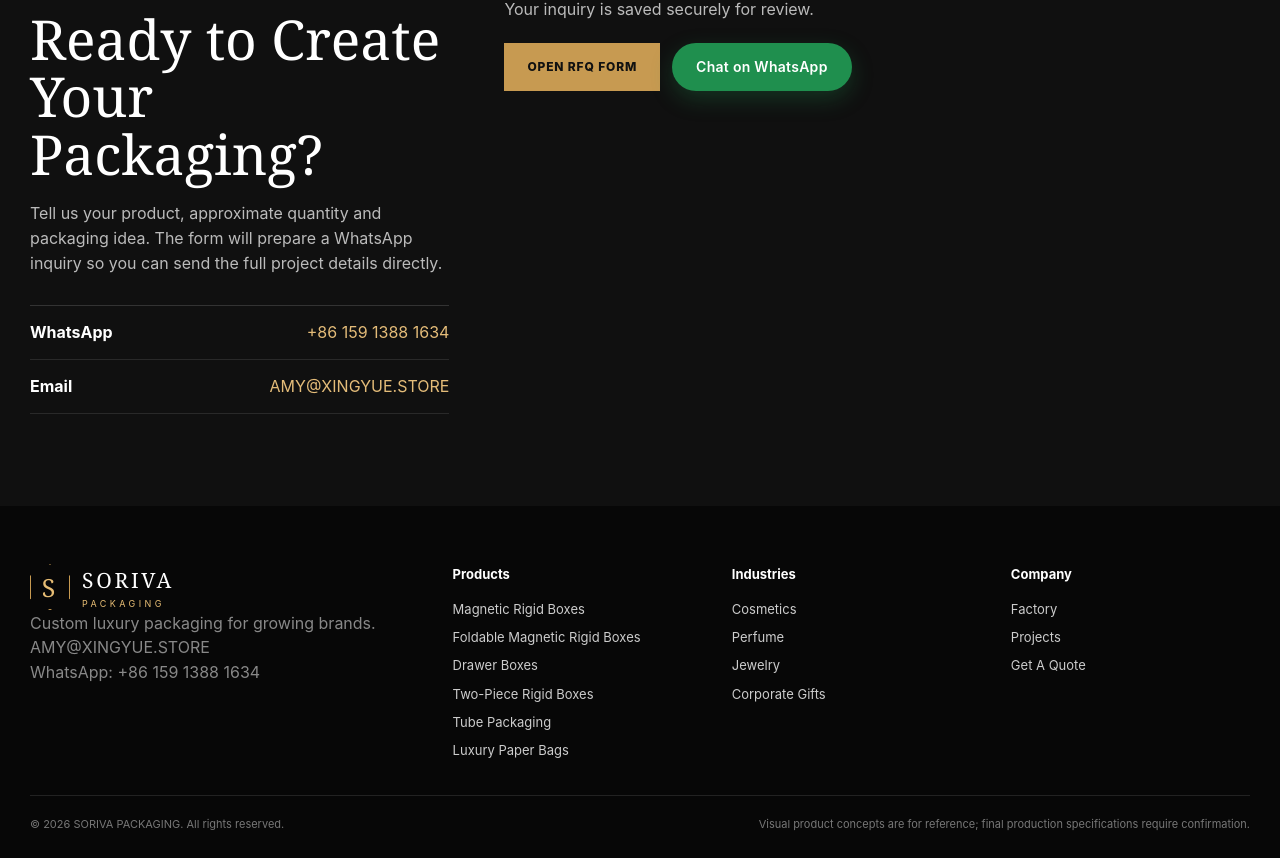
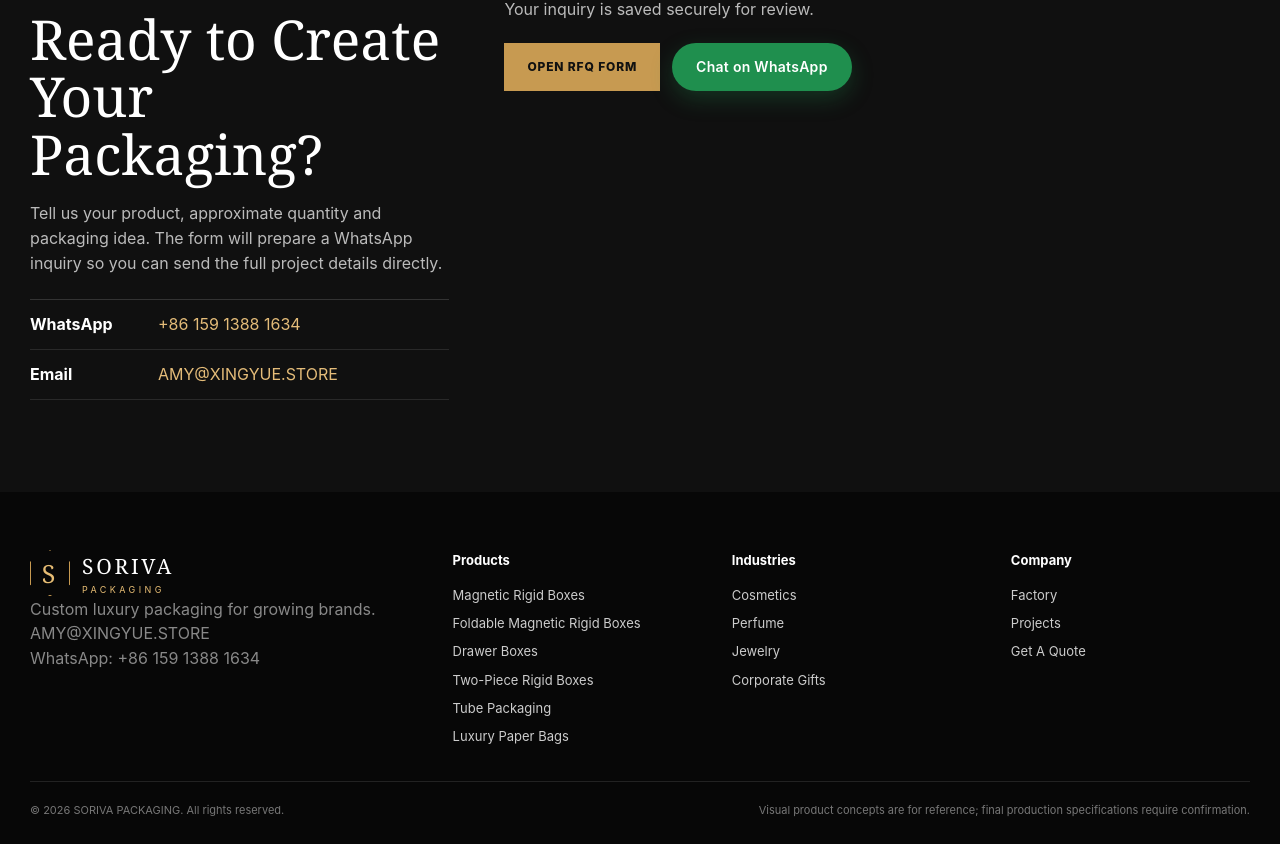
Before and after one commit to zikaiou/soriva-packaging, a Next.js app: page / in a window 1280 px wide. Shown: the part 9247-10105 px from the top of the page. Built offline with nearby package versions, Linux system fonts and the light colour scheme.

Commit message:
Design V19: reduce WhatsApp and email contact row spacing

```diff
--- a/src/app/site.css
+++ b/src/app/site.css
@@ -24,3 +24,29 @@
 .custom .finish-copy p{margin:0;color:#eee;font-size:13px;line-height:1.55}
 @media(max-width:960px){.custom .finish-grid{grid-template-columns:repeat(2,minmax(0,1fr));gap:16px}.custom .finish-info{min-height:112px;padding:15px}}
 @media(max-width:620px){.custom .finish-grid{grid-template-columns:1fr}.custom .finish-heading{margin-bottom:24px}.custom .finish-photo{aspect-ratio:1.7/1}.custom .finish-info{min-height:94px}.custom .finish-mark{flex-basis:48px}}
+
+/* V19 — Keep contact labels and values together instead of across the full viewport. */
+.quote .contact-list {
+  width: 100%;
+  max-width: 560px;
+  margin-top: 24px;
+}
+.quote .contact-list .contact-note {
+  display: grid;
+  grid-template-columns: 110px minmax(0, 1fr);
+  justify-content: initial;
+  align-items: baseline;
+  gap: 18px;
+  padding: 12px 0;
+}
+.quote .contact-list .contact-note a {
+  min-width: 0;
+  overflow-wrap: anywhere;
+  text-align: left;
+}
+@media (max-width: 420px) {
+  .quote .contact-list .contact-note {
+    grid-template-columns: 90px minmax(0, 1fr);
+    gap: 12px;
+  }
+}
```
